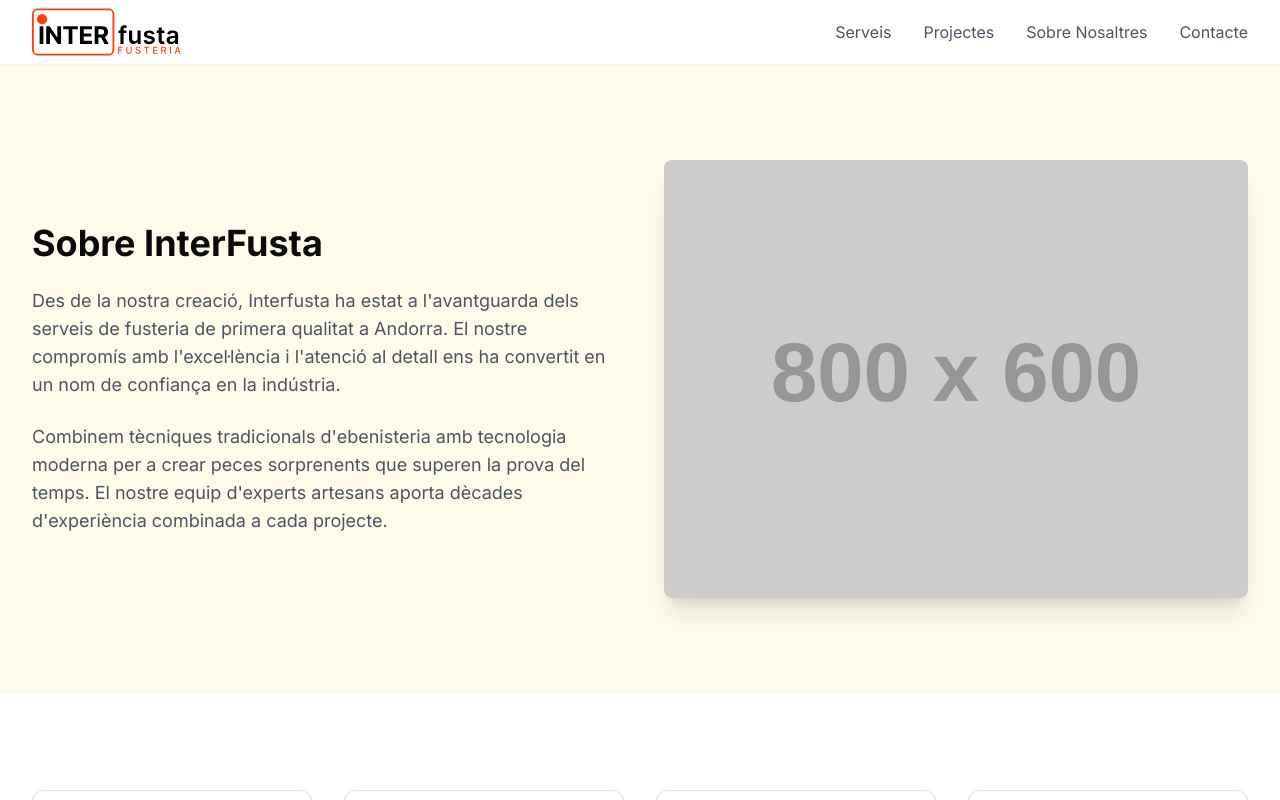
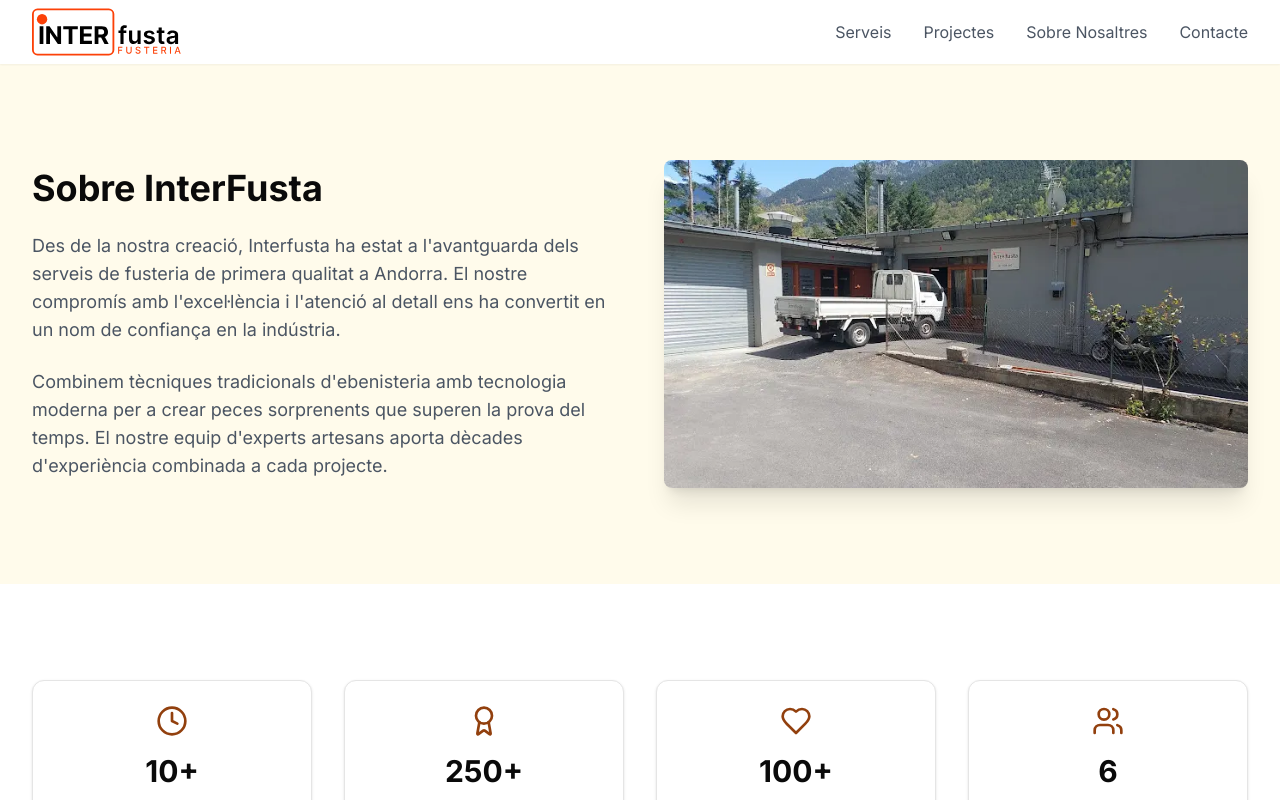
Before and after one commit to d1mo22/interfusta-web, a Next.js app: page /about in a window 1280 px wide. Shown: the top 800 px of the page. Built offline with nearby package versions, Linux system fonts and the light colour scheme; no server answers.

Commit message:
Actualizar la imagen de la sección "Sobre nosotros" a About.webp

```diff
--- a/app/about/page.tsx
+++ b/app/about/page.tsx
@@ -33,7 +33,7 @@ export default function AboutPage() {
 						</div>
 						<div className="relative">
 							<img
-								src="https://placehold.co/800x600"
+								src="About.webp"
 								alt="Our workshop"
 								className="rounded-lg shadow-xl"
 							/>
```
Also changed, not shown: public/About.webp (added).
